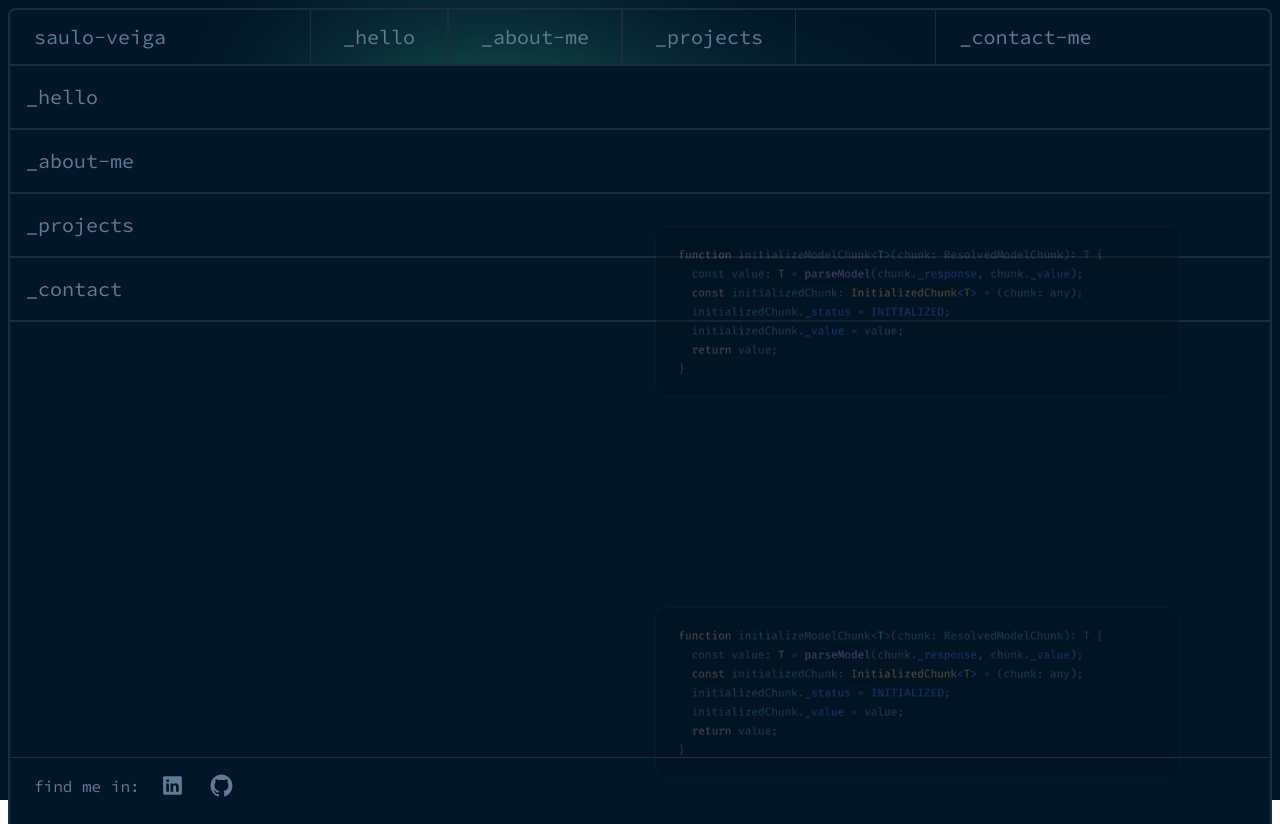
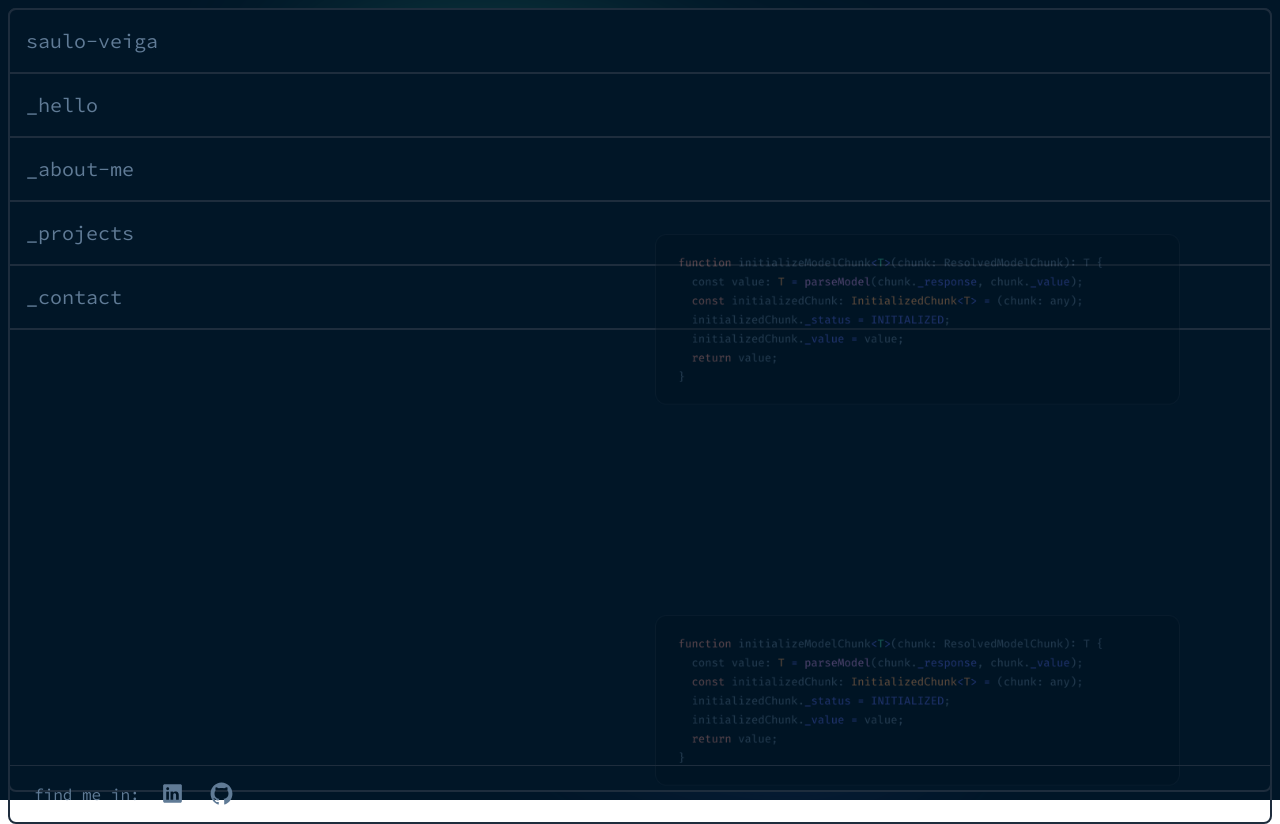
Before and after one commit to sauloveigr/new-porftolio, a React (Vite) app: page / in a window 1280 px wide. Both pictures are taken after a click on the button 1238 px from the left and 37 px from the top of the page. Built offline with nearby package versions, Linux system fonts and the light colour scheme.

Commit message:
feat: implement menu close functionality

```diff
--- a/src/App.tsx
+++ b/src/App.tsx
@@ -4,7 +4,7 @@ import { NavBar } from "./components/NavBar";
 
 function App() {
    return (
-      <section className="w-full h-screen grid p-2 bg-primary-strong-blue  bg-[url('./assets/bg-blur.svg')] sm:bg-[url('./assets/blur-desktop.svg')] bg-cover lg:bg-auto lg:bg-no-repeat lg:bg-right">
+      <section className="w-full h-svh grid p-2 bg-primary-strong-blue bg-[url('./assets/bg-blur.svg')] sm:bg-[url('./assets/blur-desktop.svg')] bg-cover lg:bg-auto lg:bg-no-repeat lg:bg-right">
          <article className="border-2 border-primary-shadow-green rounded-lg relative">
             <NavBar />
             <HomeBanner />
--- a/src/components/Menu.tsx
+++ b/src/components/Menu.tsx
@@ -6,8 +6,12 @@ export const Menu = () => {
       { name: "_contact", link: "" },
    ];
    return (
-      <div className="fixed left-0 top-14 w-full grid h-full p-2">
-         <ul className="w-full bg-primary-strong-blue border-2 border-primary-shadow-green  h-full">
+      <div className="fixed left-0 top-0 w-full grid h-svh p-2">
+         <div className=" bg-primary-strong-blue border-2 border-primary-shadow-green rounded-lg">
+            <p className="p-4 lg:pr-36  border-b-2 border-primary-shadow-green">
+               saulo-veiga
+            </p>
+            <ul>
                {menuItems.map((item) => (
                   <li className="border-b-2 border-primary-shadow-green p-4 cursor-pointer hover:text-white">
                      {item.name}
@@ -15,5 +19,6 @@ export const Menu = () => {
                ))}
             </ul>
          </div>
+      </div>
    );
 };
--- a/src/components/NavBar.tsx
+++ b/src/components/NavBar.tsx
@@ -1,5 +1,7 @@
 import { useState } from "react";
 import { MdDehaze } from "react-icons/md";
+import { MdClose } from "react-icons/md";
+
 import { Menu } from "./Menu";
 
 export const NavBar = () => {
@@ -7,9 +9,9 @@ export const NavBar = () => {
 
    const pageList = ["_hello", "_about-me", "_projects"];
    return (
-      <header className="text-primary-light-grey border-b-2 border-primary-shadow-green w-full text-xl font-body flex items-center max-h-14 justify-between px-6">
-         <div className="flex h-14 items-center">
-            <span className="lg:pr-36">saulo-veiga</span>
+      <header className="text-primary-light-grey border-b-2 border-primary-shadow-green w-full text-xl font-body flex items-center justify-between px-4">
+         <div className="flex items-center">
+            <span className="py-4 ">saulo-veiga</span>
             <div className="hidden lg:flex ">
                {pageList.map((page) => (
                   <span className="px-8 border-x border-primary-shadow-green h-14 flex items-center">
@@ -22,12 +24,16 @@ export const NavBar = () => {
             _contact-me
          </span>
          <button
-            className="cursor-pointer p-2"
+            className="cursor-pointer p-2 z-10"
             onClick={() => {
                setIsMenuOpen(!isMenuOpen);
             }}
          >
-            <MdDehaze className=" sm:hidden block fill-primary-light-grey" />
+            {isMenuOpen ? (
+               <MdClose className="sm:hidden block fill-primary-light-grey" />
+            ) : (
+               <MdDehaze className="sm:hidden block fill-primary-light-grey" />
+            )}
          </button>
          {isMenuOpen && <Menu />}
       </header>
```
Also changed, not shown: 5 other files (tests, documents, lock files or other folders). Lines whose indentation alone changed are shown as unchanged.
